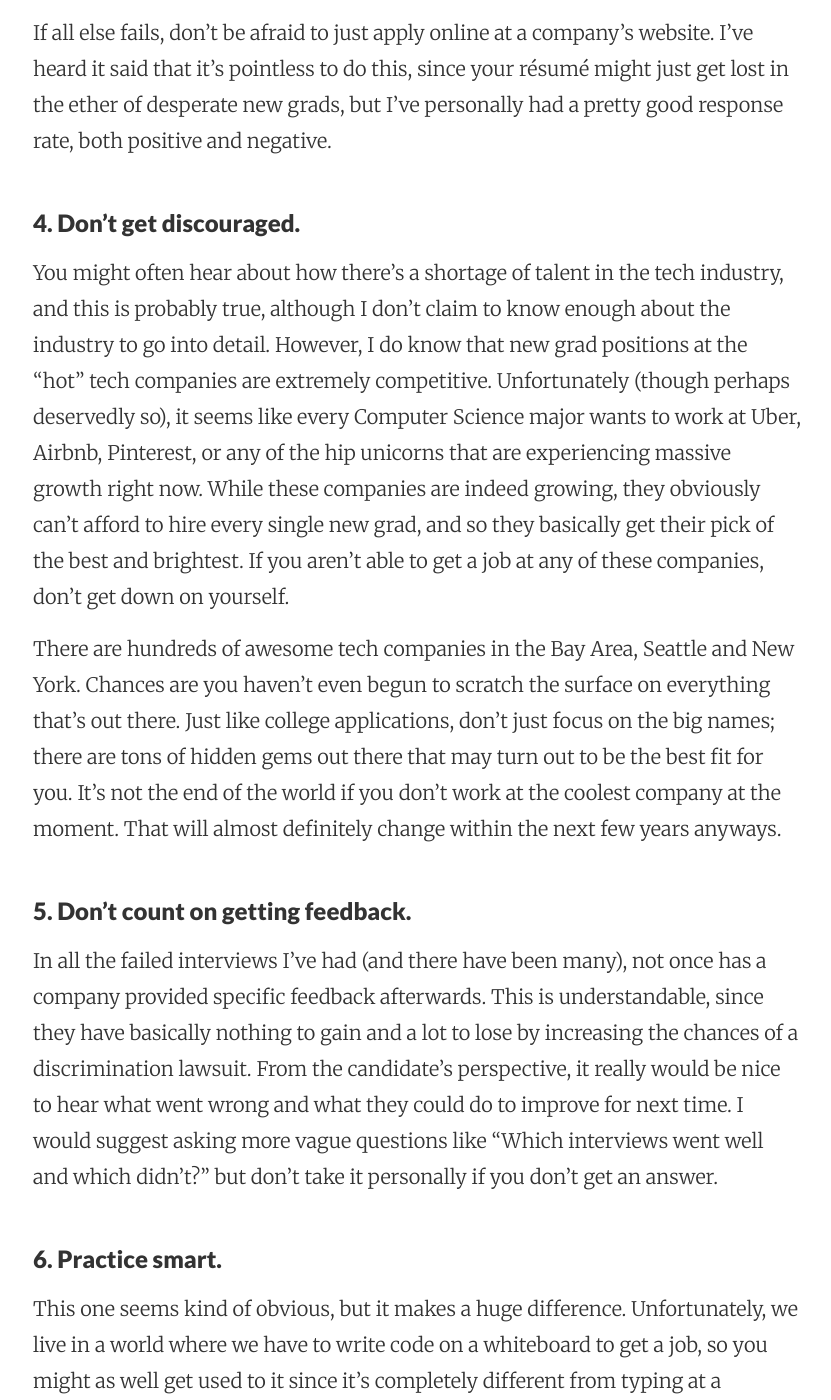
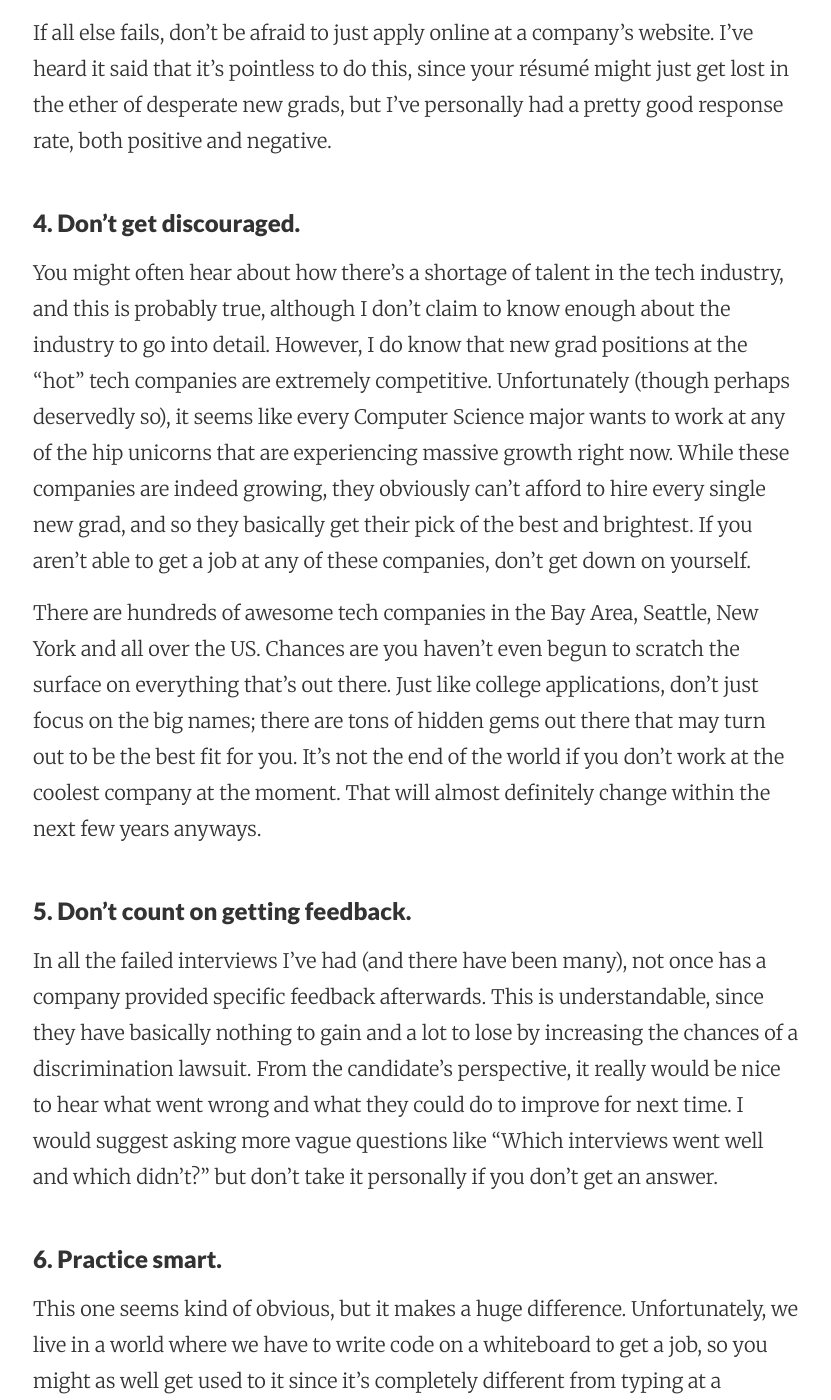
Before and after one commit to DanielNi/danielni.github.io, a Jekyll site: the page built from _posts/2015-12-21-lessons-learned-from-a-new-grad-job-search.markdown, in a window 1280 px wide and 1400 px high, scrolled down 3647 px. Shown: the whole window, without its empty margins (223-1054 px from the left). Built offline with Jekyll 4.4.1, drawn with Linux system fonts in a browser that asks for light colours; nearby versions of some CDN libraries; some of the changed text lies outside the part shown.

```diff
--- a/_config.yml
+++ b/_config.yml
@@ -11,5 +11,5 @@
 # Build settings
 markdown: kramdown
 permalink: pretty
-paginate: 3
+paginate: 5
 paginate_path: "blog/page:num"
--- a/_posts/2015-12-21-lessons-learned-from-a-new-grad-job-search.markdown
+++ b/_posts/2015-12-21-lessons-learned-from-a-new-grad-job-search.markdown
@@ -38,9 +38,9 @@
 
 ###4. Don't get discouraged.
 
-You might often hear about how there's a shortage of talent in the tech industry, and this is probably true, although I don't claim to know enough about the industry to go into detail. However, I do know that new grad positions at the "hot" tech companies are extremely competitive. Unfortunately (though perhaps deservedly so), it seems like every Computer Science major wants to work at Uber, Airbnb, Pinterest, or any of the hip unicorns that are experiencing massive growth right now. While these companies are indeed growing, they obviously can't afford to hire every single new grad, and so they basically get their pick of the best and brightest. If you aren't able to get a job at any of these companies, don't get down on yourself.
+You might often hear about how there's a shortage of talent in the tech industry, and this is probably true, although I don't claim to know enough about the industry to go into detail. However, I do know that new grad positions at the "hot" tech companies are extremely competitive. Unfortunately (though perhaps deservedly so), it seems like every Computer Science major wants to work at any of the hip unicorns that are experiencing massive growth right now. While these companies are indeed growing, they obviously can't afford to hire every single new grad, and so they basically get their pick of the best and brightest. If you aren't able to get a job at any of these companies, don't get down on yourself.
 
-There are hundreds of awesome tech companies in the Bay Area, Seattle and New York. Chances are you haven't even begun to scratch the surface on everything that's out there. Just like college applications, don't just focus on the big names; there are tons of hidden gems out there that may turn out to be the best fit for you. It's not the end of the world if you don't work at the coolest company at the moment. That will almost definitely change within the next few years anyways.
+There are hundreds of awesome tech companies in the Bay Area, Seattle, New York and all over the US. Chances are you haven't even begun to scratch the surface on everything that's out there. Just like college applications, don't just focus on the big names; there are tons of hidden gems out there that may turn out to be the best fit for you. It's not the end of the world if you don't work at the coolest company at the moment. That will almost definitely change within the next few years anyways.
 
 ###5. Don't count on getting feedback.
 
@@ -54,7 +54,7 @@
 
 ###7. Relax.
 
-I know it's really tough at first, since it seems like your entire future hinges on you getting that job at Google or Uber. Still, one of the best things you can do to prepare for an interview is just relax. If you're nervous or stressed out, it'll make it that much harder to think clearly during the interview, and as a result you won't perform at your best.
+I know it's really tough at first, since it seems like your entire future hinges on you getting that job at that awesome tech company. Still, one of the best things you can do to prepare for an interview is just relax. If you're nervous or stressed out, it'll make it that much harder to think clearly during the interview, and as a result you won't perform at your best.
 
 This does get better with time. In August and September, I was so nervous before (and during) my interviews that I could barely think straight. By the end, a few months later, I was so used to interviewing that it fortunately didn't phase me anymore. I don't think it's a coincidence that I ended up doing better on my later interviews.
 
```
